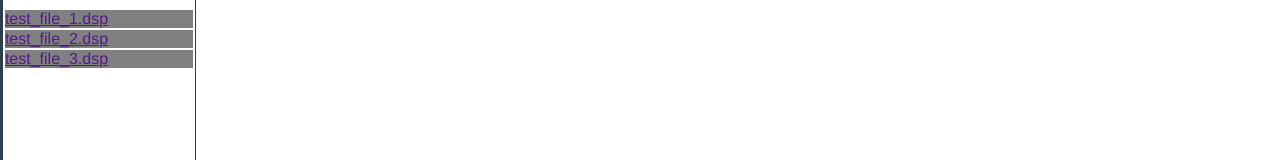
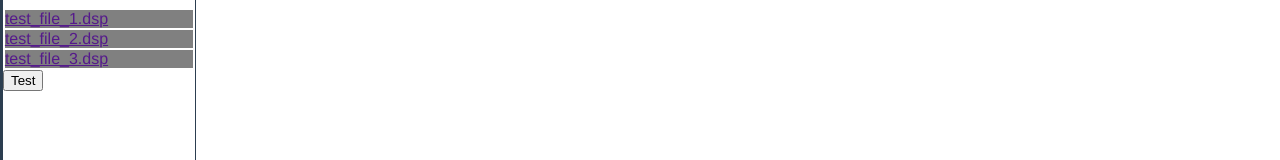
Before and after one commit to bwentzloff/dspnft, a Vue app: page / in a window 1280 px wide. Shown: the part 133-293 px from the top of the page. Built offline with nearby package versions, Linux system fonts and the light colour scheme.

Commit message:
basic vuex store

```diff
--- a/package.json
+++ b/package.json
@@ -9,7 +9,8 @@
   },
   "dependencies": {
     "core-js": "^3.8.3",
-    "vue": "^3.2.13"
+    "vue": "^3.2.13",
+    "vuex": "^4.0.2"
   },
   "devDependencies": {
     "@babel/core": "^7.12.16",
--- a/src/components/FileManager.vue
+++ b/src/components/FileManager.vue
@@ -8,6 +8,7 @@
             </div>
         </a>
     </template>
+    <button @click="increment">Test</button>
   </div>
 </template>
 
@@ -24,6 +25,12 @@ export default {
             'test_file_2.dsp',
             'test_file_3.dsp'
         ]
+    }
+  },
+  methods: {
+    increment() {
+        this.$store.commit('increment')
+        console.log(this.$store.state.count)
     }
   }
 }
--- a/src/main.js
+++ b/src/main.js
@@ -1,4 +1,21 @@
 import { createApp } from 'vue'
+import { createStore } from 'vuex'
 import App from './App.vue'
 
-createApp(App).mount('#app')
+const store = createStore({
+    state () {
+      return {
+        count: 0
+      }
+    },
+    mutations: {
+      increment (state) {
+        state.count++
+      }
+    }
+  })
+
+
+const app = createApp(App)
+app.use(store)
+app.mount("#app")
```
